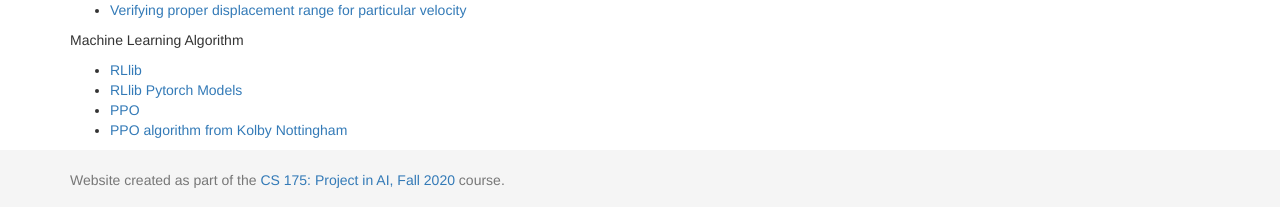
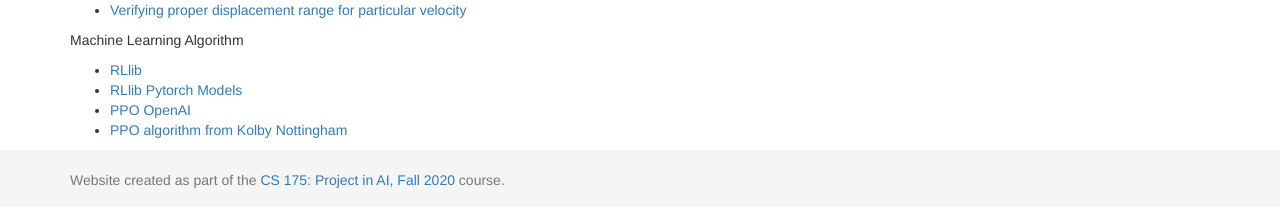
Before and after one commit to bikaylee/Jump-Jump, a Jekyll site: the page built from docs/final.md, in a window 1280 px wide and 900 px high, scrolled down 1631 px. Shown: the part 690-897 px from the top of the window. Built offline with Jekyll 4.4.1, drawn with Linux system fonts in a browser that asks for light colours; formulas are drawn with MathJax 3.

Commit message:
Update final.md

```diff
--- a/docs/final.md
+++ b/docs/final.md
@@ -88,5 +88,5 @@ Physics
 Machine Learning Algorithm
 - [RLlib](https://docs.ray.io/en/latest/rllib.html)
 - [RLlib Pytorch Models](https://docs.ray.io/en/latest/rllib-models.html#pytorch-models)
-- [PPO](https://spinningup.openai.com/en/latest/algorithms/ppo.html)
+- [PPO OpenAI](https://spinningup.openai.com/en/latest/algorithms/ppo.html)
 - [PPO algorithm from Kolby Nottingham](https://campuswire.com/c/GAD12D7F8/feed/133)
```
